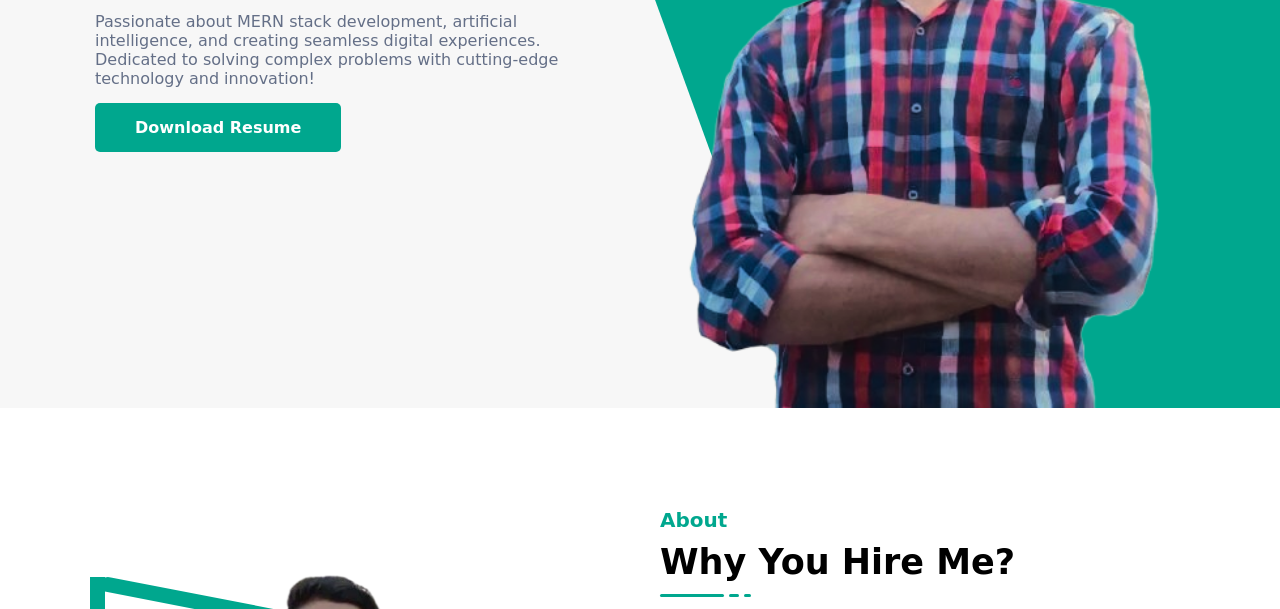
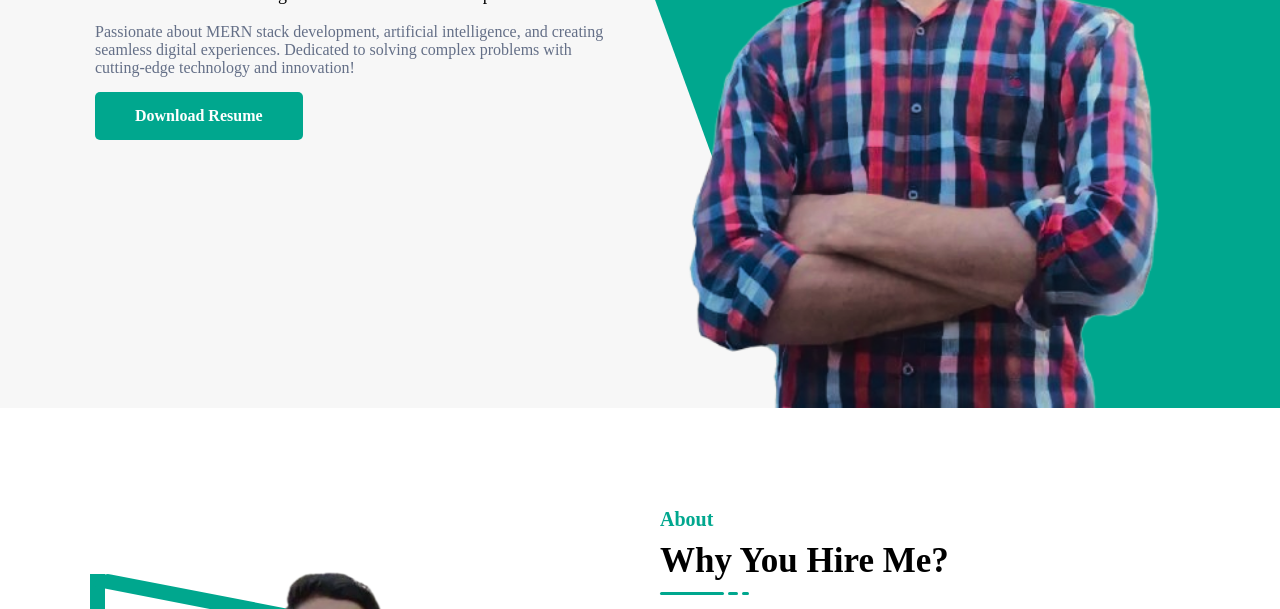
Before and after one commit to tariqalibhai/tariq_portfolio, a plain HTML site: page index.html in a window 1280 px wide. Shown: the part 491-1100 px from the top of the page. Drawn offline with Linux system fonts and the light colour scheme.

Commit message:
Update style.css
cssc chganges

```diff
--- a/css/style.css
+++ b/css/style.css
@@ -17,8 +17,8 @@ html
 }
 body
 {
-    font-family: "Kaushan Script", cursive;
-
+/*     font-family: "Kaushan Script", cursive;
+  */
     font-size: 16px;
     font-weight: normal;
     overflow-x: hidden;
```
